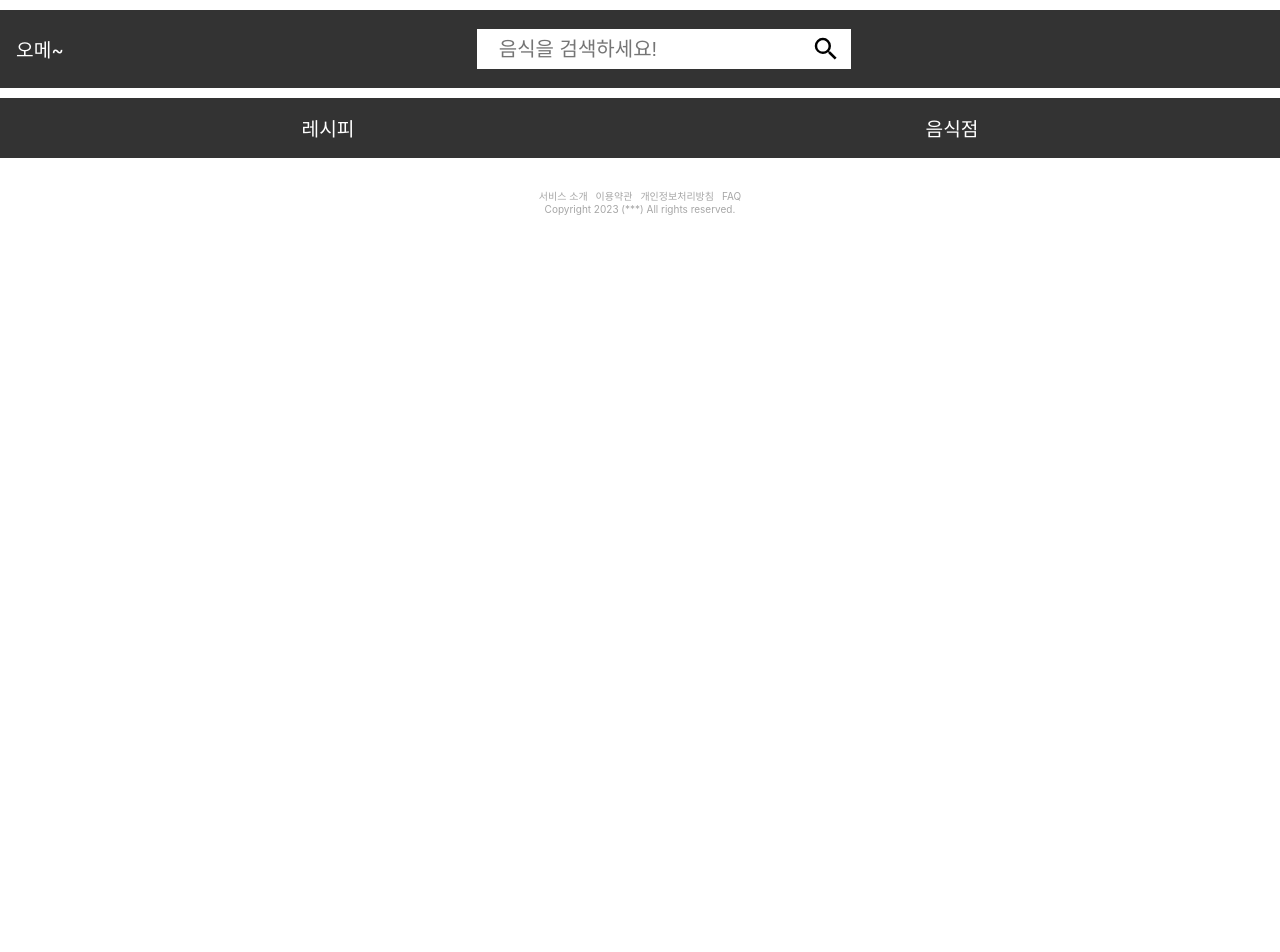
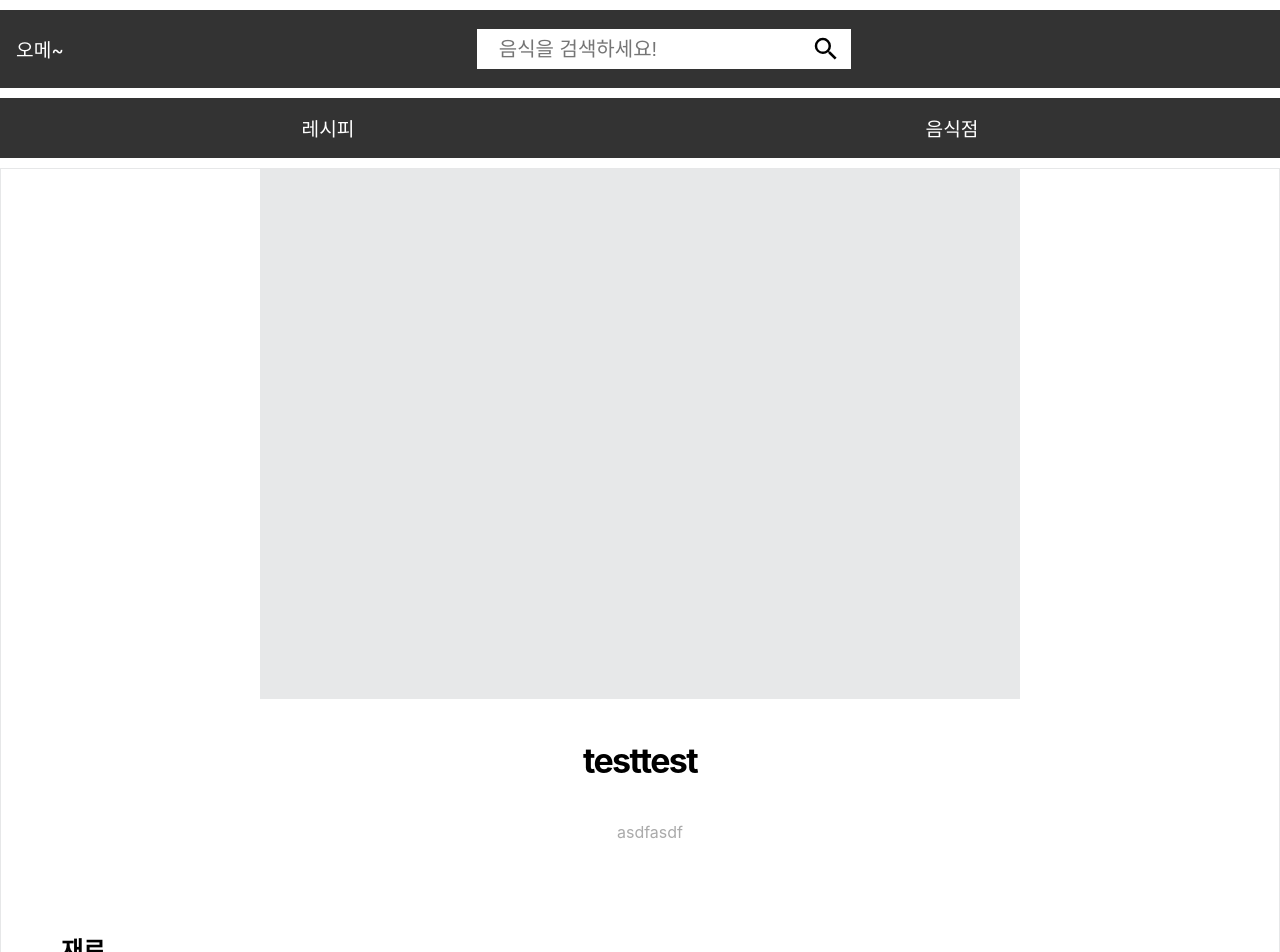
Before and after one commit to Chosh93/recipe_restaurant, a React (Create React App) app in the folder recipe_restaurant_fe/: page /detail in a window 1280 px wide. Shown: the top 952 px of the page. Before the commit the page ends 800 px from the top, so only its background shows below. Built offline with nearby package versions, Linux system fonts and the light colour scheme.

Commit message:
230813/ 메인페이지 FE, CSS 및 상세페이지 진행중

```diff
--- a/recipe_restaurant_fe/package.json
+++ b/recipe_restaurant_fe/package.json
@@ -13,6 +13,7 @@
     "react-icons": "^4.10.1",
     "react-router-dom": "^6.14.2",
     "react-scripts": "5.0.1",
+    "react-tooltip": "^5.20.0",
     "styled-components": "^6.0.7",
     "web-vitals": "^2.1.0"
   },
--- a/recipe_restaurant_fe/src/App.js
+++ b/recipe_restaurant_fe/src/App.js
@@ -2,6 +2,7 @@ import { BrowserRouter as Router, Route, Routes} from "react-router-dom";
 import Header from "./components/common/Header";
 import Footer from "./components/common/Footer";
 import MainPage from "./pages/MainPage";
+import DetailPage from "./pages/DetailPage";
 import CommonNavbar from "./components/common/CommonNavbar";
 
 function App() {
@@ -11,6 +12,7 @@ function App() {
       <CommonNavbar/>
       <Routes>
         <Route path="/" element={<MainPage/>} />
+        <Route path="/detail" element={<DetailPage />} />
       </Routes>
       <Footer/>
     </Router>
--- a/recipe_restaurant_fe/src/components/api/recipeApi.js
+++ /dev/null
@@ -1,6 +0,0 @@
-import axios from "axios";
-
-const recipeApi = () => {
-
-
-}
--- a/recipe_restaurant_fe/src/components/common/Footer.js
+++ b/recipe_restaurant_fe/src/components/common/Footer.js
@@ -42,7 +42,7 @@ const Footer =()=> {
           <span>개인정보처리방침</span>
           <span>FAQ</span>
         </div>
-      <p>Copyright 2023 (***) All rights reserved.</p>
+      <p>Copyright 2023 (recipe&restaurant) All rights reserved.</p>
       </div>
     </Container>
 
--- /dev/null
+++ b/recipe_restaurant_fe/src/components/detail/RecipeStep.js
@@ -0,0 +1,86 @@
+import React from "react";
+import { styled } from "styled-components";
+
+const Container = styled.div`
+    box-sizing: border-box;
+    border: 1px solid #e6e7e8;
+    padding: 0 0 20px 0;
+    background: #fff;
+`;
+
+const View_pic = styled.div`
+    margin: 0 auto;
+    padding: 60px 0 70px;
+    position: relative;
+    text-align: center;
+    background: #e7e8e9;
+    max-width: 760px;
+`;
+
+const Centeredcrop = styled.div`
+    position: relative;
+    width: 100%;
+    overflow: hidden;
+    height: 400px;
+`;
+
+const View_summary = styled.div`
+    width: 760;
+    margin: 40px auto 0;
+    padding-bottom: 40px;
+
+    h3 {
+        font-size: 34px;
+        letter-spacing: -0.05em;
+        line-height: 1.3;
+        padding: 0 10px;
+        text-align: center;
+    }
+`;
+
+const View_summary_in = styled.div`
+    position: relative;
+    padding: 2px 10px 10px 10px;
+    color: #aaa;
+    font-size: 16px;
+    line-height: 170%;
+    font-style: normal;
+    margin: 0;
+    width: 100%;
+    text-align: center;
+`;
+
+const Cont_ingre2 = styled.div`
+    padding: 35px 20px 0 25px;
+
+    .best_tit {
+        font-size: 24px;
+        color: #000;
+        padding: 0 35px 30px 35px;
+    }
+
+`;
+
+const RecipeStep = () => {
+
+    return (
+        <Container>
+            <View_pic>
+                <Centeredcrop>
+
+                </Centeredcrop>
+            </View_pic>
+            <View_summary>
+                <h3>testtest</h3>
+                <View_summary_in>
+                    asdfasdf
+                </View_summary_in>
+            </View_summary>
+            <Cont_ingre2>
+                <div className="best_tit"><b>재료</b></div>
+            </Cont_ingre2>
+        </Container>
+    )
+}
+
+export default RecipeStep;
--- a/recipe_restaurant_fe/src/components/mainComp/Popular.js
+++ b/recipe_restaurant_fe/src/components/main/RecipeList.js
@@ -1,6 +1,4 @@
-import React from "react";
-import { useEffect } from "react";
-import { useState } from "react";
+import React, { useEffect, useState } from "react";
 import { styled } from "styled-components";
 import recipeApi from "../../api/recipeApi";
 
@@ -19,7 +17,7 @@ const CardView = styled.div`
     display: flex;
     flex-direction: column;
     height: 320px;
-    padding: 0 24px;
+    padding: 15px 24px;
 `;
 
 const CardItemHeader = styled.div`
@@ -37,7 +35,7 @@ const CardItemImage = styled.div`
     background-image: url(${props => props.imagePath});
 `;
 
-const Popular = () => {
+const RecipeList = () => {
     const [recipeList, setRecipeList] = useState([]);
 
     useEffect(() => {
@@ -69,4 +67,4 @@ const Popular = () => {
     );
 };
 
-export default Popular;
+export default RecipeList;
--- /dev/null
+++ b/recipe_restaurant_fe/src/pages/DetailPage.js
@@ -0,0 +1,13 @@
+import React from "react";
+import RecipeStep from "../components/detail/RecipeStep";
+
+const DetailPage = () => {
+
+    return (
+        <>
+        <RecipeStep />
+        </>
+    )
+}
+
+export default DetailPage;
--- a/recipe_restaurant_fe/src/pages/MainPage.js
+++ b/recipe_restaurant_fe/src/pages/MainPage.js
@@ -1,13 +1,13 @@
 import React from "react";
 import { styled, css } from "styled-components";
 import CommonNavbar from "../components/common/CommonNavbar";
-import Popular from "../components/mainComp/Popular";
+import RecipeList from "../components/main/RecipeList";
 
 const MainPage = () => {
 
     return (
         <>
-        <Popular/>
+        <RecipeList/>
         </>
     )
 }
```
Also changed, not shown: 1 other file (tests, documents, lock files or other folders).
